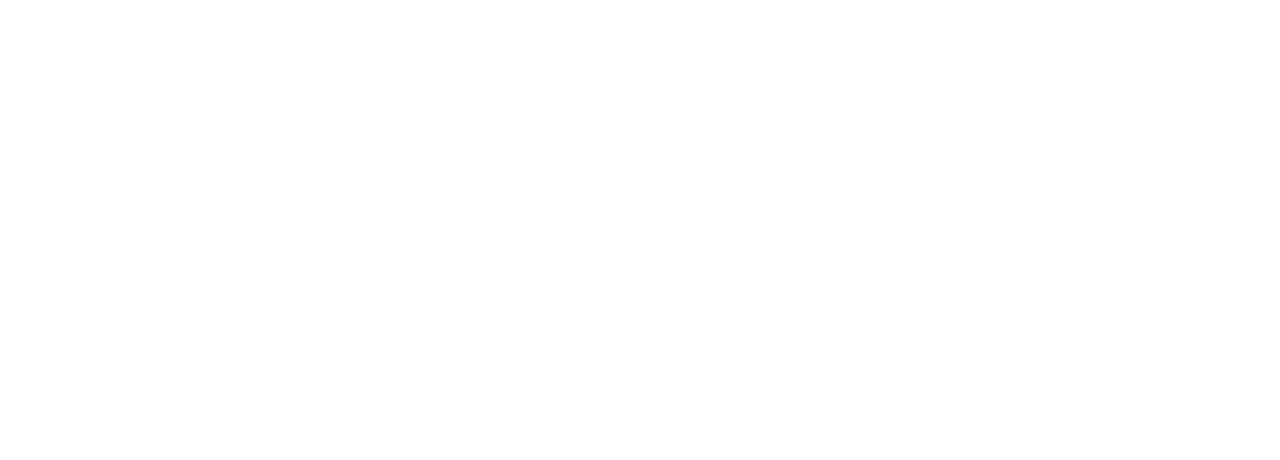
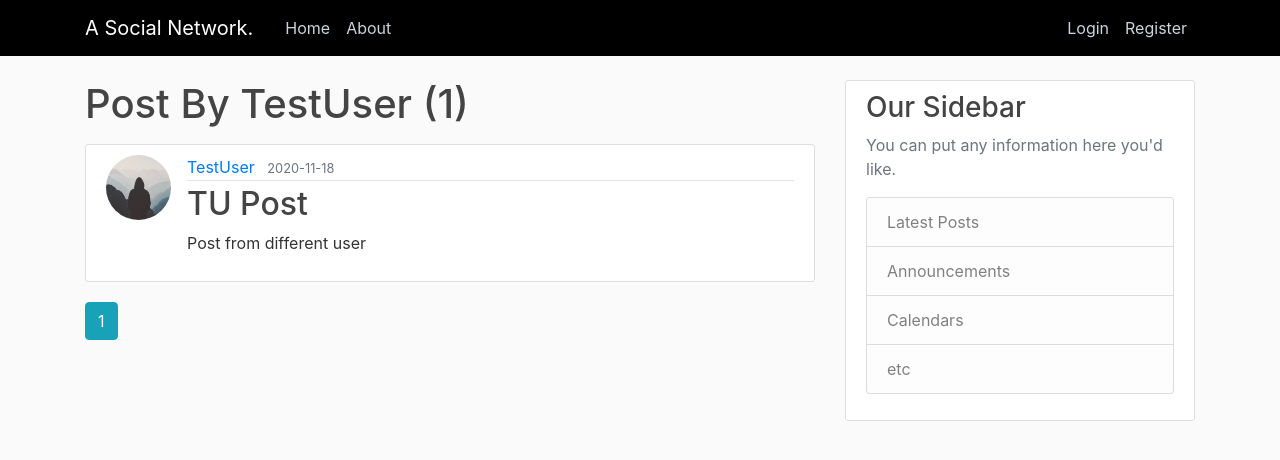
Before and after one commit to andrewzee23/a-social-network, a Flask app: a page that uses app/templates/user_posts.html in a window 1280 px wide. Before the commit the part shown is empty. Shown: the top 460 px of the page. Run offline with Flask 2, Linux system fonts and the light colour scheme; data comes from the database, SQL or seed files in the repository; parts of the project's set-up code (start-up, migrations or seed data) failed here and were passed over; some libraries are stand-ins or nearby versions.

Commit message:
min upd to routes.py/upd all links in html(user_post)

```diff
--- a/app/routes.py
+++ b/app/routes.py
@@ -183,7 +183,7 @@ def delete_post(post_id):
 
 
 @app.route('/user/<string:username>')
-def user_post(username):
+def user_posts(username):
     page = request.args.get('page', 1, type=int)
     user = User.query.filter_by(username=username).first_or_404()
     posts = Post.query.filter_by(author=user)\
--- a/app/templates/home.html
+++ b/app/templates/home.html
@@ -10,7 +10,7 @@
 
             <div class="media-body">
             <div class="article-metadata">
-                <a class="mr-2" href="#">{{ post.author.username }}</a>
+                <a class="mr-2" href="{{ url_for('user_posts', username=post.author.username) }}">{{ post.author.username }}</a>
                 <small class="text-muted">{{ post.date_posted.strftime('%Y-%m-%d') }}</small>
             </div>
             <h2><a class="article-title" href="{{ url_for('post', post_id = post.id) }}">{{ post.title }}</a></h2>
--- a/app/templates/post.html
+++ b/app/templates/post.html
@@ -8,7 +8,7 @@
 
         <div class="media-body">
         <div class="article-metadata">
-            <a class="mr-2" href="#">{{ post.author.username }}</a>
+            <a class="mr-2" href="{{ url_for('user_posts', username=post.author.username) }}">{{ post.author.username }}</a>
             <small class="text-muted">{{ post.date_posted.strftime('%Y-%m-%d') }}</small>
             {% if post.author == current_user %}
                 <div>
--- a/app/templates/user_posts.html
+++ b/app/templates/user_posts.html
@@ -0,0 +1,43 @@
+{% extends 'layout.html' %}
+
+{% block content %}
+    <h1 class= 'mb-3'> Post By {{ user.username }} ({{ posts.total }})</h1>
+    {% for post in posts.items %}
+
+        <article class="media content-section">
+
+            <img class="rounded-circle article-img" src="{{ url_for('static', filename='profile_pics/' + post.author.image_file) }}" alt="profile_picture">
+
+            <div class="media-body">
+            <div class="article-metadata">
+                <a class="mr-2" href="{{ url_for('user_posts', username=post.author.username) }}">{{ post.author.username }}</a>
+                <small class="text-muted">{{ post.date_posted.strftime('%Y-%m-%d') }}</small>
+            </div>
+            <h2><a class="article-title" href="{{ url_for('post', post_id = post.id) }}">{{ post.title }}</a></h2>
+            <p class="article-content">{{ post.content }}</p>
+            </div>
+
+        </article>
+
+    {% endfor %}
+
+
+    {% for page_num in posts.iter_pages(left_edge=1, right_edge=1, left_current=1, right_current=2) %}
+        {% if page_num %}
+
+            {% if posts.page == page_num %}
+            <a  class= 'btn btn-info mb-4' href="{{ url_for('home', page=page_num) }}">{{ page_num }}</a>
+
+            {% else %}
+                <a  class= 'btn btn-outline-info mb-4' href="{{ url_for('home', page=page_num) }}">{{ page_num }}</a>
+
+            {% endif %}
+
+        {% else %}
+            ...
+
+        {% endif %}
+
+    {% endfor %}
+
+{% endblock content %}
```
